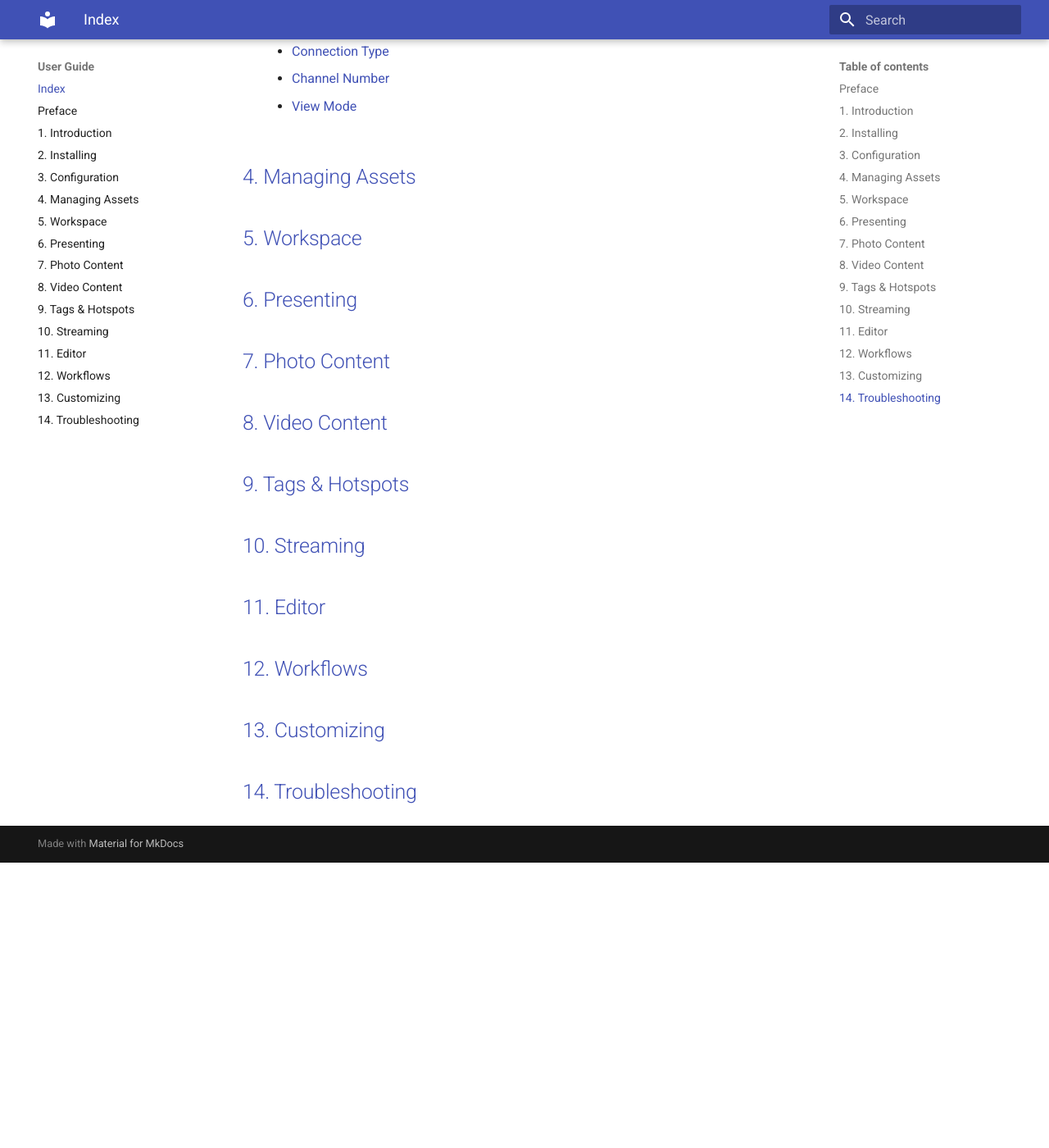
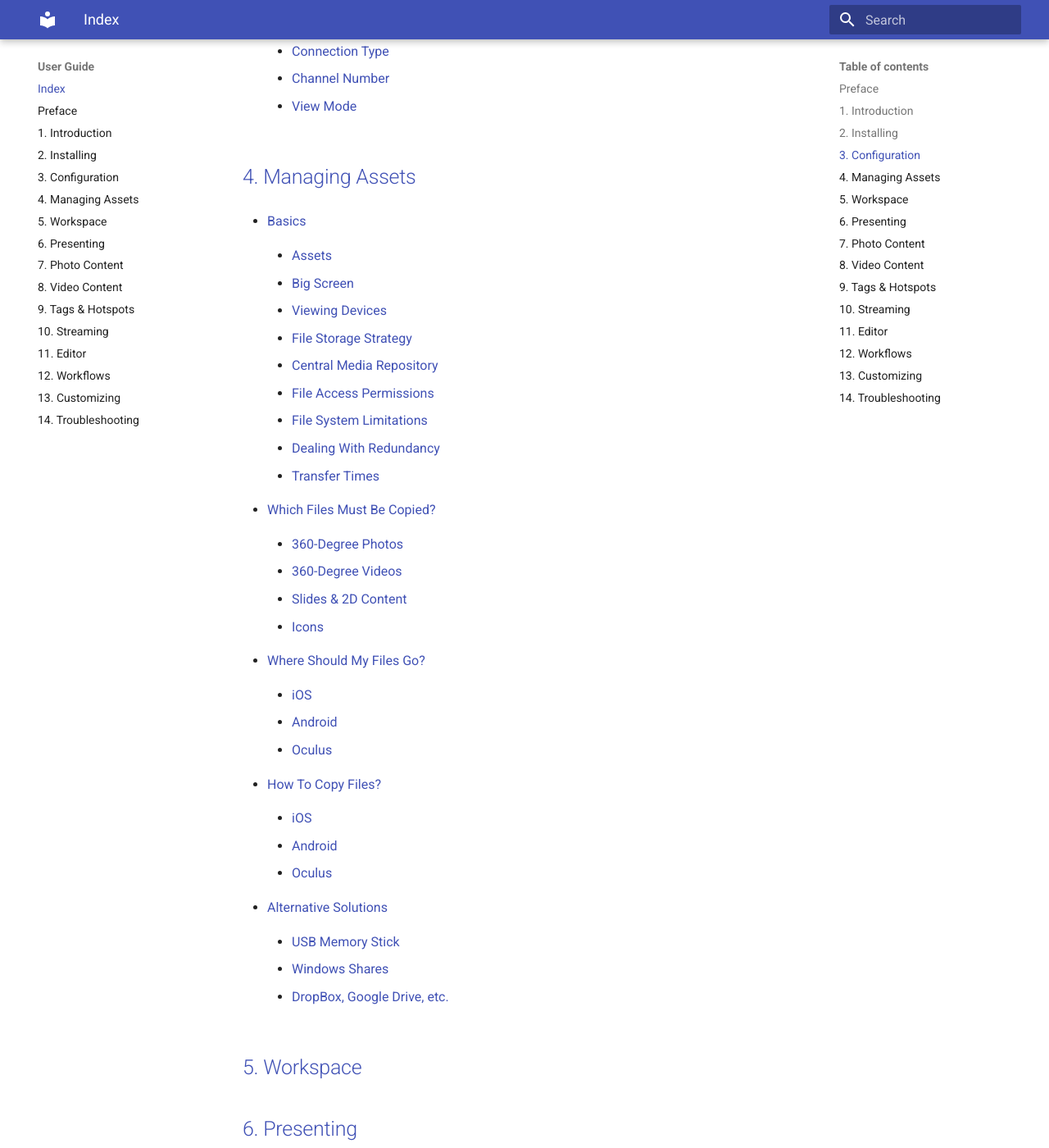
Before and after one commit to FinweLtd/doc-livesync-all, an MkDocs documentation site: the page built from docs/user_guide/user_guide.md, in a window 1280 px wide and 1400 px high, scrolled down 3428 px. Shown: the whole window at 82% size. Built offline with MkDocs 1.6.1 and Material for MkDocs 9.7.7, drawn with Linux system fonts in a browser that asks for light colours; before the commit the page ends 4480 px from its top, so only the background shows below that.

Commit message:
Working on Chapter 4. Managing Assets

```diff
--- a/docs/user_guide/user_guide.md
+++ b/docs/user_guide/user_guide.md
@@ -143,6 +143,60 @@ Welcome to the *LiveSYNC User Guide*! Choose a topic from below to find answers,
 
 ## [4. Managing Assets](asset_management.md)
 
+- [Basics](asset_management.md#basics)
+
+    - [Assets](asset_management.md#assets)
+
+    - [Big Screen](asset_management.md#big-screen)
+
+    - [Viewing Devices](asset_management.md#viewing-devices)
+
+    - [File Storage Strategy](asset_management.md#file-storage-strategy)
+
+    - [Central Media Repository](asset_management.md#central-media-repository)
+
+    - [File Access Permissions](asset_management.md#file-access-permissions)
+
+    - [File System Limitations](asset_management.md#file-system-limitations)
+
+    - [Dealing With Redundancy](asset_management.md#dealing-with-redundancy)
+
+    - [Transfer Times](asset_management.md#transfer-times)
+
+- [Which Files Must Be Copied?](asset_management.md#which-files-must-be-copied)
+
+    - [360-Degree Photos](asset_management.md#360-degree-photos)
+
+    - [360-Degree Videos](asset_management.md#360-degree-videos)
+
+    - [Slides & 2D Content](asset_management.md#slides-2d-content)
+
+    - [Icons](asset_management.md#icons)
+
+- [Where Should My Files Go?](asset_management.md#where-should-my-files-go)
+
+    - [iOS](asset_management.md#ios)
+
+    - [Android](asset_management.md#android)
+
+    - [Oculus](asset_management.md#oculus)
+
+- [How To Copy Files?](asset_management.md#how-to-copy-files)
+
+    - [iOS](asset_management.md#ios_1)
+
+    - [Android](asset_management.md#android_1)
+
+    - [Oculus](asset_management.md#oculus_1)
+
+- [Alternative Solutions](asset_management.md#alternative-solutions)
+
+    - [USB Memory Stick](asset_management.md#usb-memory-stick)
+
+    - [Windows Shares](asset_management.md#windows-shares)
+
+    - [DropBox, Google Drive, etc.](asset_management.md#dropbox-google-drive-etc)
+
 ## [5. Workspace](workspace.md)
 
 ## [6. Presenting](presenting.md)
```
